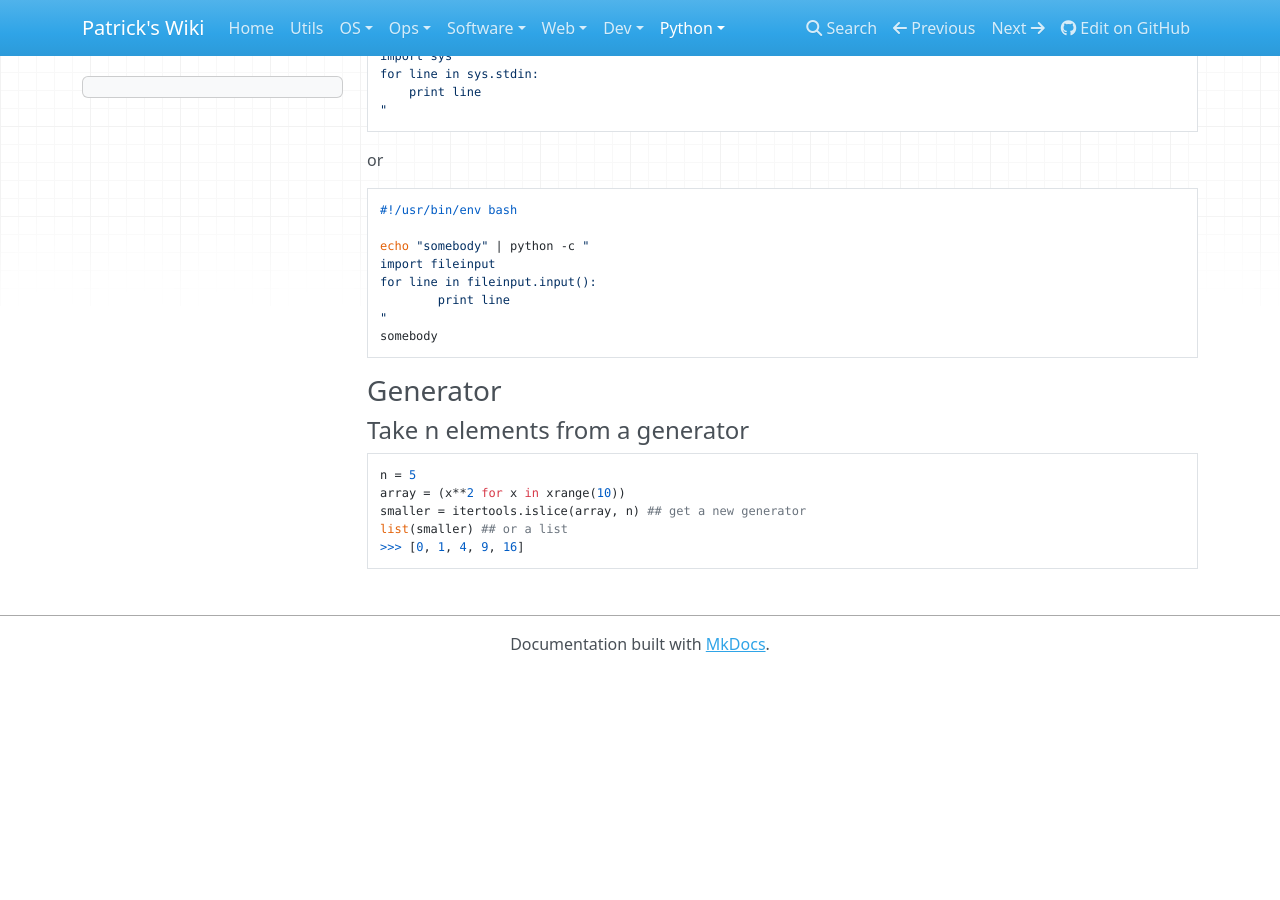
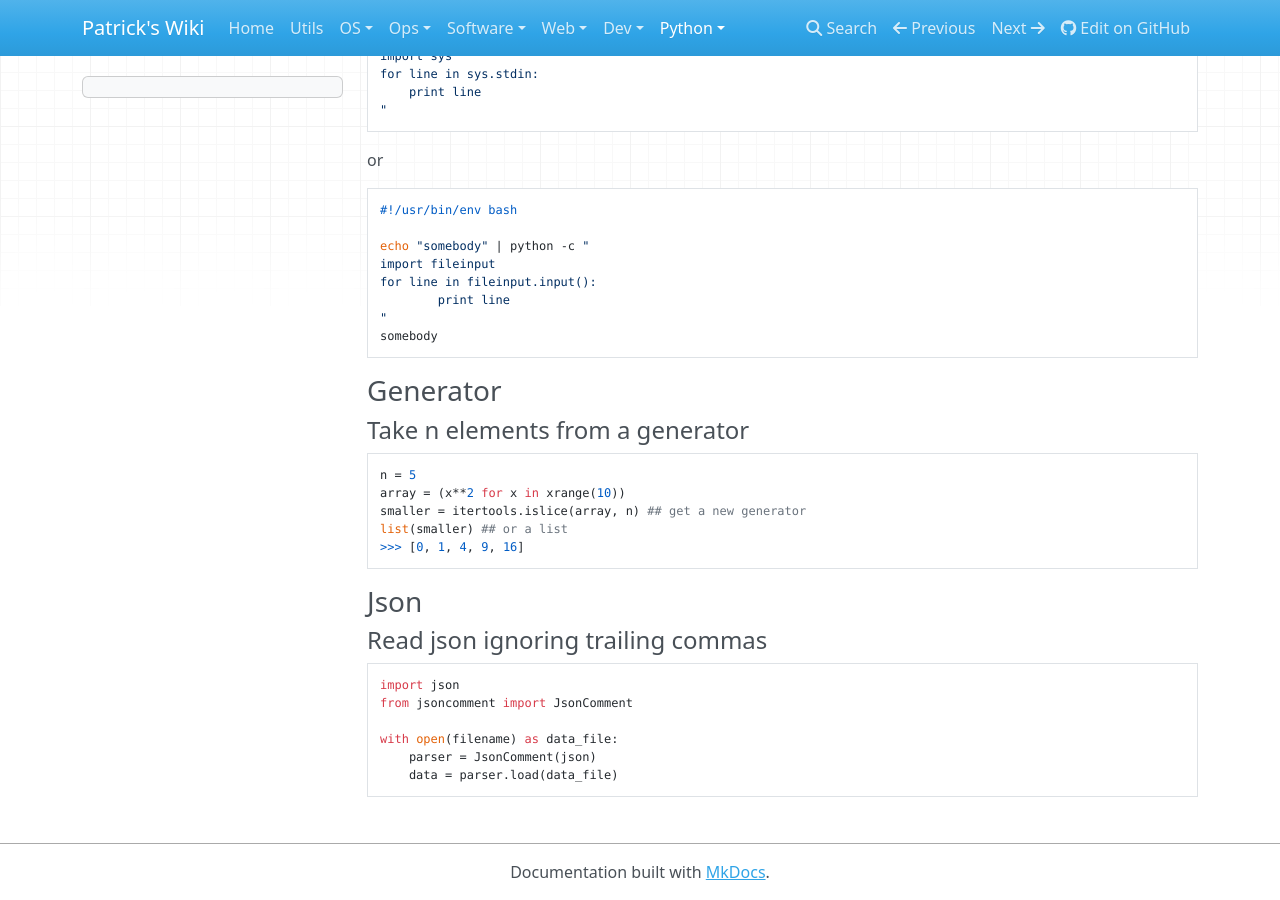
Before and after one commit to patsancu/wiki, an MkDocs documentation site: the page built from docs/python/snippets/Python-basics.md, in a window 1280 px wide and 900 px high, scrolled down 2275 px. Built offline with MkDocs 1.6.1, drawn with Linux system fonts in a browser that asks for light colours; nearby versions of some CDN libraries; before the commit the page ends 2947 px from its top, so only the background shows below that.

Commit message:
python: read json with trailing commas

````diff
--- a/docs/python/snippets/Python-basics.md
+++ b/docs/python/snippets/Python-basics.md
@@ -140,3 +140,14 @@ smaller = itertools.islice(array, n) ## get a new generator
 list(smaller) ## or a list
 >>> [0, 1, 4, 9, 16]
 ```
+
+### Json
+#### Read json ignoring trailing commas
+```python
+import json
+from jsoncomment import JsonComment
+
+with open(filename) as data_file:
+    parser = JsonComment(json)
+    data = parser.load(data_file)
+```
````
Also changed, not shown: docs/python/logging.md (added, +1 -0 lines).
